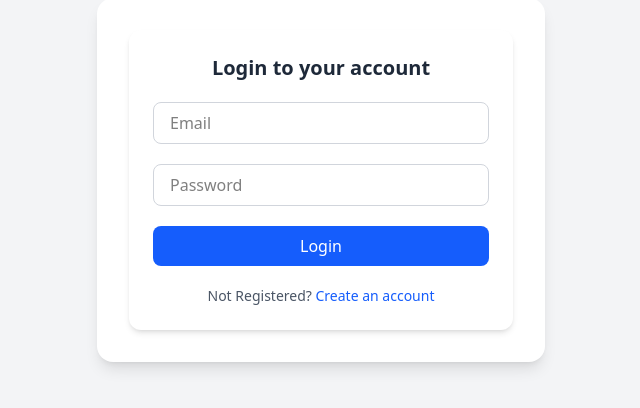
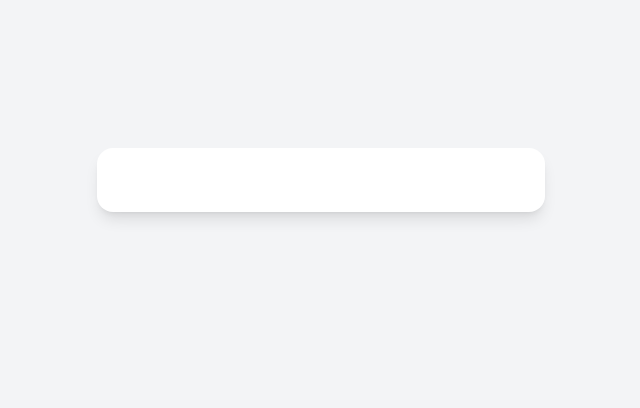
Before and after one commit to Gourav-Dutta/MyShop, a React (Vite) app in the folder frontend/: page / in a window 1280 px wide. Before the commit this address led to /login. Shown: the part 220-628 px from the top of the page, without its empty margins (319-959 px from the left). Built offline with nearby package versions, Linux system fonts and the light colour scheme.

Commit message:
jsguygsj

```diff
--- a/frontend/src/components/AuthPageLayout.jsx
+++ b/frontend/src/components/AuthPageLayout.jsx
@@ -7,7 +7,6 @@ export function AuthPageLayout(){
   return (
    <div className="flex items-center justify-center bg-gray-100 min-h-screen w-full">
       <div className="bg-white p-8 rounded-2xl shadow-lg w-full max-w-md">
-          <Outlet />
       </div>
     </div>
 
```
